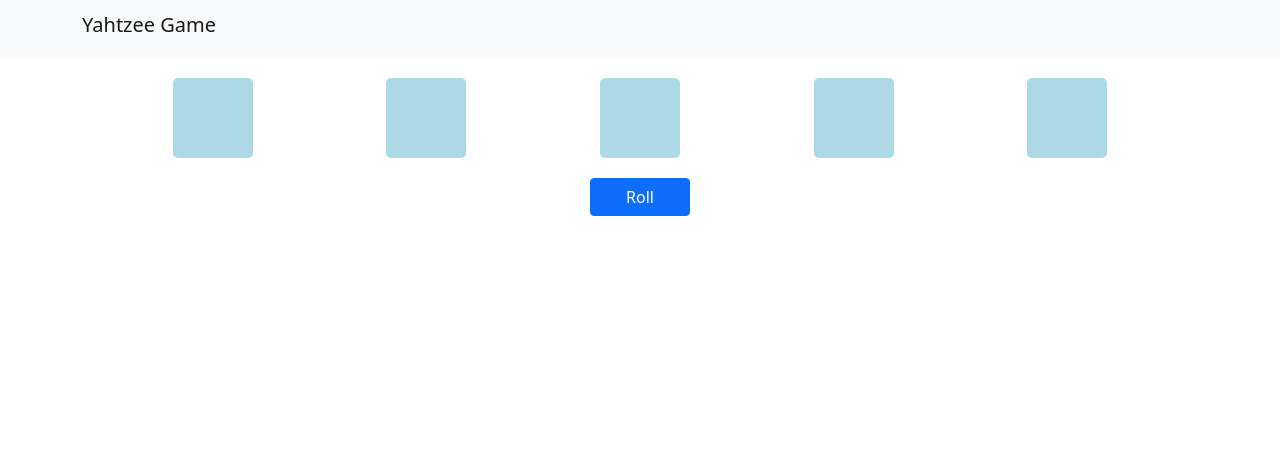
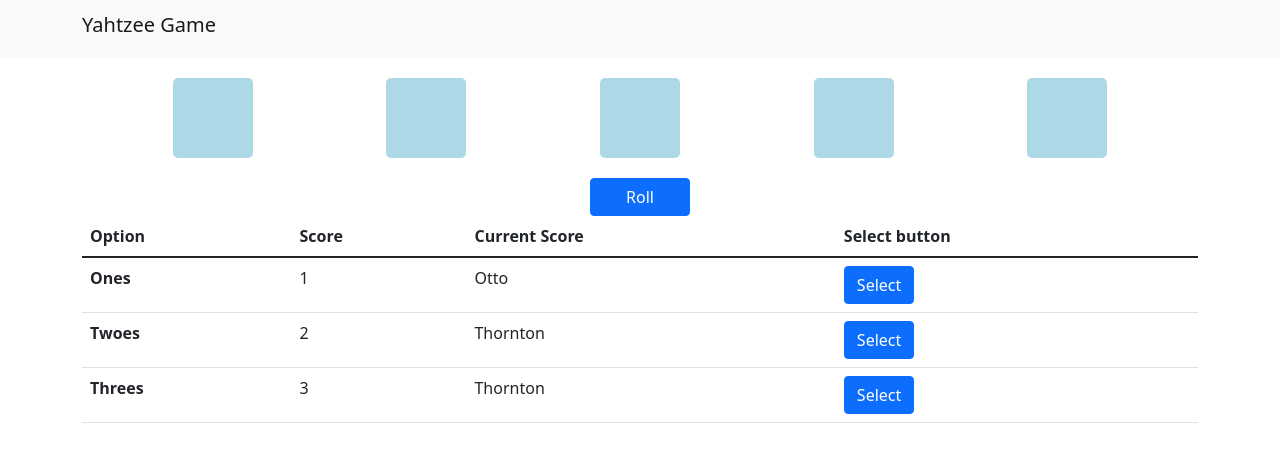
Before and after one commit to balakhonskaya/Yahtzee-Game, an Angular app: page / in a window 1280 px wide. Shown: the top 462 px of the page. Built offline with nearby package versions, Linux system fonts and the light colour scheme.

Commit message:
Add array and table component

```diff
--- a/src/app/app.component.html
+++ b/src/app/app.component.html
@@ -5,4 +5,9 @@
       <app-dices></app-dices>
     </div>
   </div>
+  <div class="row">
+    <div class="col-xs-12">
+      <app-table></app-table>
+    </div>
+  </div>
 </div>
--- a/src/app/app.module.ts
+++ b/src/app/app.module.ts
@@ -4,12 +4,14 @@ import { NgModule } from '@angular/core';
 import { AppComponent } from './app.component';
 import { DicesComponent } from './dices/dices.component';
 import { HeaderComponent } from './header/header.component';
+import { TableComponent } from './table/table.component';
 
 @NgModule({
   declarations: [
     AppComponent,
     DicesComponent,
-    HeaderComponent
+    HeaderComponent,
+    TableComponent
   ],
   imports: [
     BrowserModule
--- a/src/app/dices/dices.component.ts
+++ b/src/app/dices/dices.component.ts
@@ -11,6 +11,8 @@ export class DicesComponent implements OnInit {
   dice3: number;
   dice4: number;
   dice5: number;
+  diceArray = [];
+  myArray = [];
 
   constructor() { }
   getRandom(min:number, max:number) {
@@ -19,18 +21,24 @@ export class DicesComponent implements OnInit {
   return Math.floor(Math.random() * (max - min + 1)) + min;
   }
   startRoll() {
+    this.diceArray = [];
     this.dice1 = this.getRandom(1,6);
     this.dice2  = this.getRandom(1,6);
     this.dice3  = this.getRandom(1,6);
     this.dice4  = this.getRandom(1,6);
     this.dice5  = this.getRandom(1,6);
+    this.diceArray.push(this.dice1);
+    this.diceArray.push(this.dice2);
+    this.diceArray.push(this.dice3);
+    this.diceArray.push(this.dice4);
+    this.diceArray.push(this.dice5);
+    console.log(this.diceArray);
   }
+
 
   ngOnInit(): void {
 
   }
 
 
-
-
 }
--- /dev/null
+++ b/src/app/table/table.component.html
@@ -0,0 +1,30 @@
+<table class="table">
+    <thead>
+      <tr>
+        <th scope="col">Option</th>
+        <th scope="col">Score</th>
+        <th scope="col">Current Score</th>
+        <th scope="col">Select button</th>
+      </tr>
+    </thead>
+    <tbody>
+      <tr>
+        <th scope="row">Ones</th>
+        <td>1</td>
+        <td>Otto</td>
+        <td><button class="btn btn-primary">Select</button></td>
+      </tr>
+      <tr>
+        <th scope="row">Twoes</th>
+        <td>2</td>
+        <td>Thornton</td>
+        <td><button class="btn btn-primary">Select</button></td>
+      </tr>
+      <tr>
+        <th scope="row">Threes</th>
+        <td>3</td>
+        <td>Thornton</td>
+        <td><button class="btn btn-primary">Select</button></td>
+      </tr>
+    </tbody>
+  </table>
--- /dev/null
+++ b/src/app/table/table.component.ts
@@ -0,0 +1,15 @@
+import { Component, OnInit } from '@angular/core';
+
+@Component({
+  selector: 'app-table',
+  templateUrl: './table.component.html',
+  styleUrls: ['./table.component.css']
+})
+export class TableComponent implements OnInit {
+
+  constructor() { }
+
+  ngOnInit(): void {
+  }
+
+}
```
Also changed, not shown: src/app/table/table.component.css (added), 1 other file (tests, documents, lock files or other folders).
